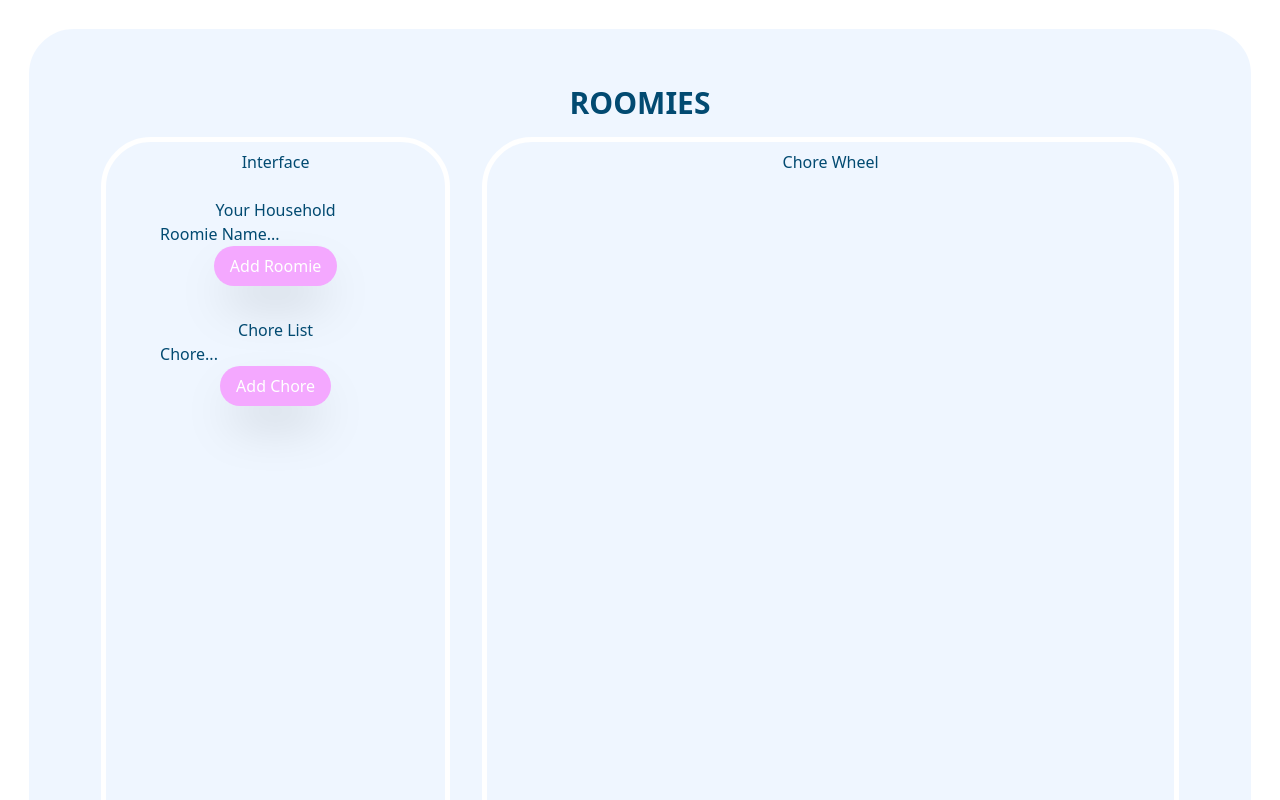
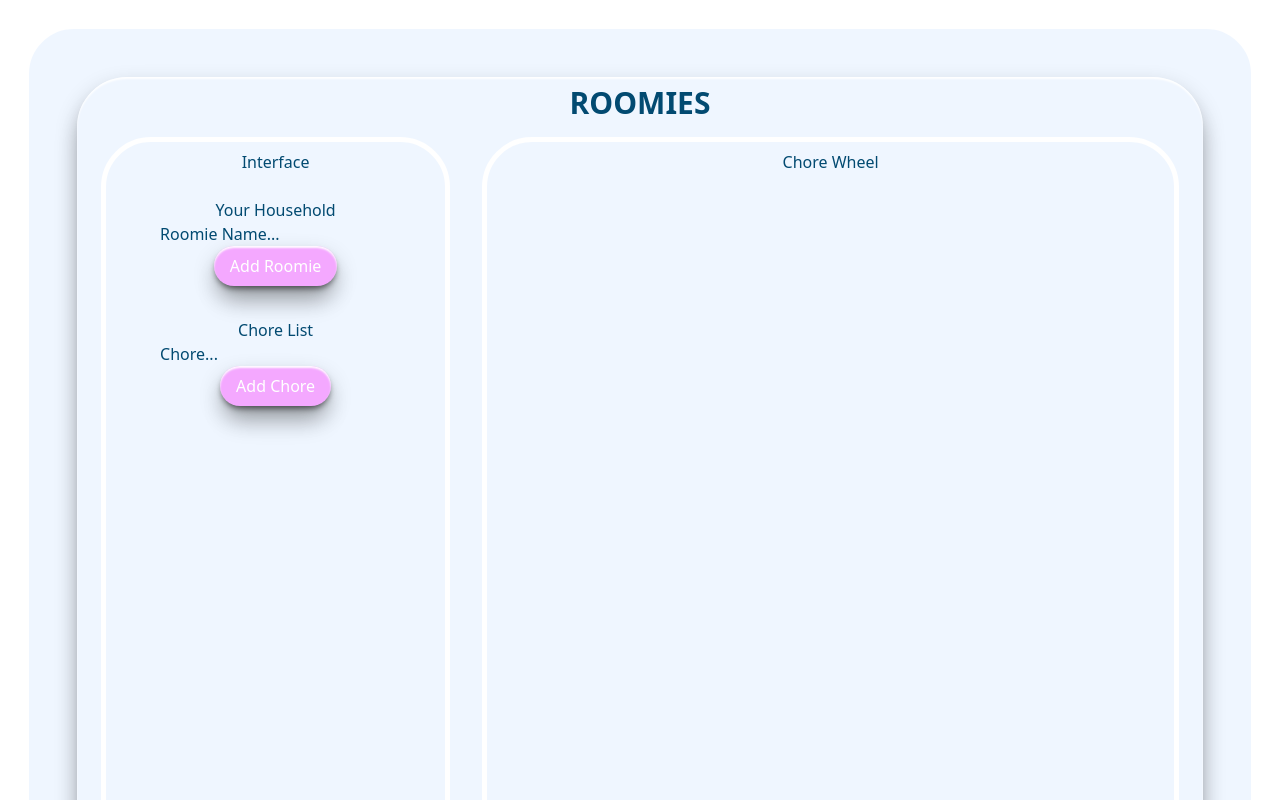
Before and after one commit to dsriva03/Roomies, a React (Vite) app: page / in a window 1280 px wide. Shown: the top 800 px of the page. Built offline with nearby package versions, Linux system fonts and the light colour scheme; the HTML template or start-up script is replaced by a standard one.

Commit message:
Add interactive button styling and box shadow enhancements across components

```diff
--- a/src/App.tsx
+++ b/src/App.tsx
@@ -10,7 +10,14 @@ function App() {
 
   return (
     <>
-      <div id="App" className="p-2 m-4 h-[1000px] w-auto border-white rounded-[50px]">
+      <div id="App" className="p-2 m-4 h-[1000px] w-auto border-white rounded-[50px] " style={{
+          boxShadow: `
+            0 10px 25px -3px rgba(0, 0, 0, 0.3),
+            0 4px 6px -2px rgba(0, 0, 0, 0.05),
+            0 20px 25px -5px rgba(0, 0, 0, 0.2),
+            inset 0 2px 2px rgba(255, 255, 255, 0.95)
+          `
+        }}>
       <h1 className="text-3xl font-bold font-sans text-sky-900 ">ROOMIES</h1>
         <div id="Sub" className='flex h-full'>
           <Interface />
--- a/src/Components/ChoreList.tsx
+++ b/src/Components/ChoreList.tsx
@@ -1,12 +1,35 @@
+import React, { useState } from 'react';
+
 
 function ChoreList() {
+
+    const [isPressed, setIsPressed] = useState(false);
+
+    const buttonStyle = {
+        boxShadow: isPressed ?
+         'inset 0 2px 4px rgba(0, 0, 0, 0.2)' :
+        `
+        0 10px 25px -3px rgba(0, 0, 0, 0.3),
+        0 4px 6px -2px rgba(0, 0, 0, 0.6),
+        0 20px 25px -5px rgba(0, 0, 0, 0.2),
+        inset 0 2px 2px rgba(255, 255, 255, 0.95)
+        `,
+        transform: isPressed ? 'translateY(2px)' : 'none',
+        transition: 'all 0.1s ease-in-out'
+    };
 
     return (
         <>
             <div className="p-2 m-4 h-fit" id="ChoreList">
                 <h1 className="font-sans text-sky-900">Chore List</h1>
                 <input className="font-sans text-sky-900" value="Chore..."></input>
-                <button className="font-sans py-2 px-4  text-white shadow-2xl bg-fuchsia-300 hover:bg-fuchsia-400 border-white rounded-[50px]">Add Chore</button>
+                <button
+                style={buttonStyle}
+                className="font-sans py-2 px-4  text-white shadow-2xl bg-fuchsia-300 hover:bg-fuchsia-400 border-white rounded-[50px]"
+                onMouseDown={() => setIsPressed(true)}
+                onMouseUp={() => setIsPressed(false)}
+                onMouseLeave={() => setIsPressed(false)}
+                >Add Chore</button>
             </div>
         </>
 
--- a/src/Components/ChoreWheel.tsx
+++ b/src/Components/ChoreWheel.tsx
@@ -5,7 +5,7 @@ function ChoreWheel() {
     return (
         <>
             <div className="p-2 m-4 h-8/10 w-2/3 border-white rounded-[50px]
-             border-5" id="ChoreWheel">
+             border-5"  id="ChoreWheel">
 
             <h1 className="font-sans text-sky-900">Chore Wheel</h1>
 
--- a/src/Components/Household.tsx
+++ b/src/Components/Household.tsx
@@ -1,13 +1,34 @@
-
+import React, { useState } from 'react';
 
 function Household() {
+
+    const [isPressed, setIsPressed] = useState(false);
+
+    const buttonStyle = {
+        boxShadow: isPressed ?
+         'inset 0 2px 4px rgba(0, 0, 0, 0.2)' :
+        `
+        0 10px 25px -3px rgba(0, 0, 0, 0.3),
+        0 4px 6px -2px rgba(0, 0, 0, 0.6),
+        0 20px 25px -5px rgba(0, 0, 0, 0.2),
+        inset 0 2px 2px rgba(255, 255, 255, 0.95)
+        `,
+        transform: isPressed ? 'translateY(2px)' : 'none',
+        transition: 'all 0.1s ease-in-out'
+    };
 
     return (
         <>
             <div className="p-2 m-4 h-fit" id="Household">
                 <h1 className="font-sans text-sky-900">Your Household</h1>
                 <input className="font-sans text-sky-900" value="Roomie Name..."></input>
-                <button className="font-sans py-2 px-4  text-white shadow-2xl bg-fuchsia-300 hover:bg-fuchsia-400 border-white rounded-[50px]">Add Roomie</button>
+                <button
+                style={buttonStyle}
+                className="font-sans py-2 px-4  text-white shadow-2xl bg-fuchsia-300 hover:bg-fuchsia-400 border-white rounded-[50px]"
+                onMouseDown={() => setIsPressed(true)}
+                onMouseUp={() => setIsPressed(false)}
+                onMouseLeave={() => setIsPressed(false)}
+                >Add Roomie</button>
             </div>
         </>
     )
--- a/src/Components/Interface.tsx
+++ b/src/Components/Interface.tsx
@@ -7,7 +7,7 @@ function Interface() {
     return (
         <>
             <div className="p-2 m-4 h-8/10 w-1/3 border-white rounded-[50px]
-             border-5" id="Interface">
+             border-5"  id="Interface">
             <h1 className='font-sans text-sky-900'>Interface</h1>
                <Household />
                <ChoreList />
```
